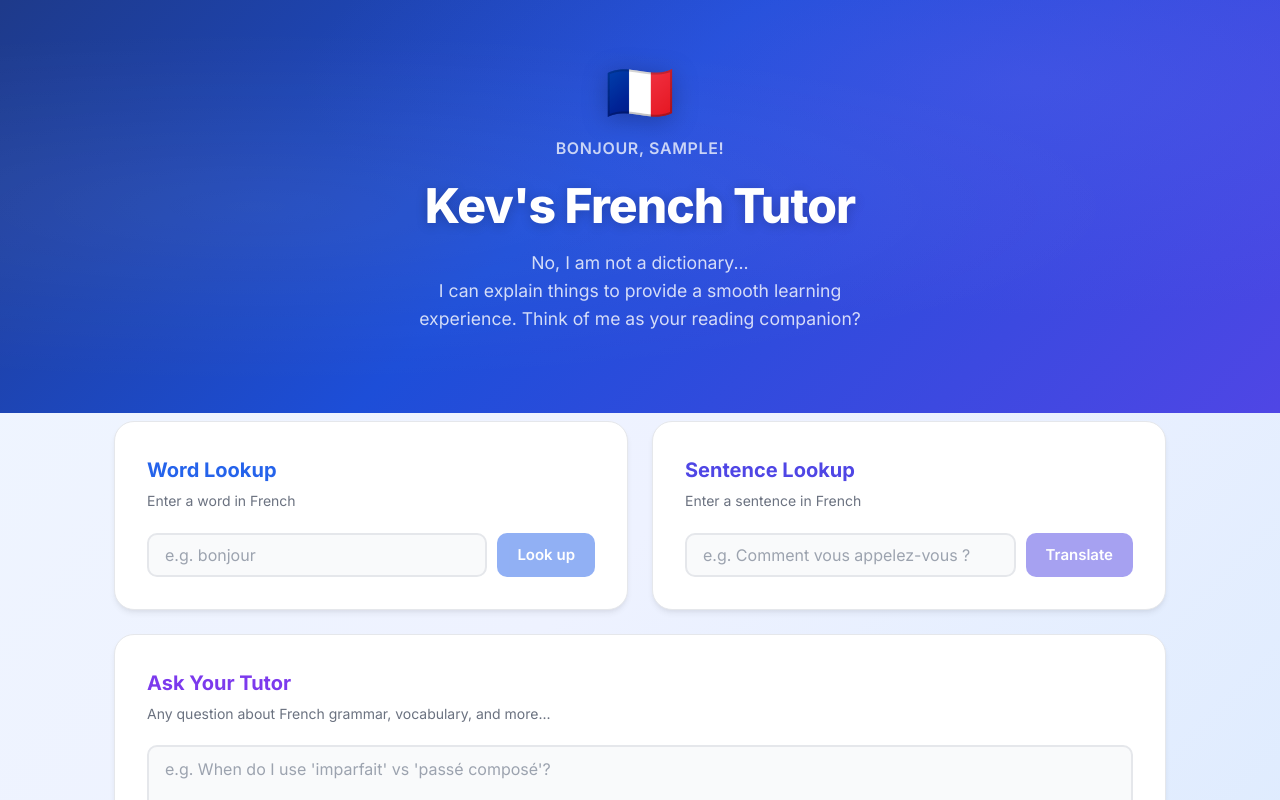
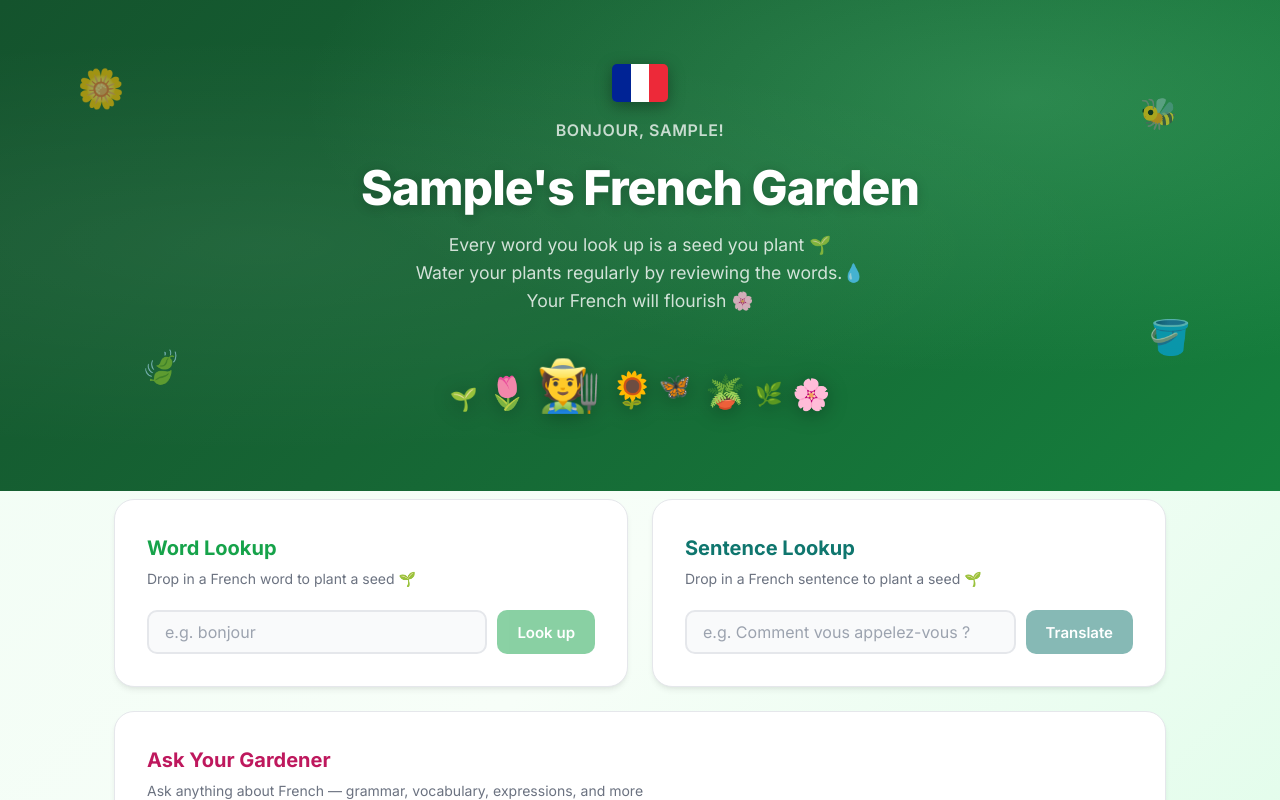
Before and after one commit to Kevinhou1219/french-tutor-frontend, a React (Vite) app: page / in a window 1280 px wide. Both pictures are taken after typing "Sample" into the empty fields and a click on the button "Sign In". Shown: the top 800 px of the page. Built offline with nearby package versions, Linux system fonts and the light colour scheme.

Commit message:
Garden theme

```diff
--- a/src/App.module.css
+++ b/src/App.module.css
@@ -6,7 +6,7 @@
 
 /* ── Hero ─────────────────────────────────────────────── */
 .hero {
-  background: linear-gradient(135deg, #1e3a8a 0%, #1d4ed8 45%, #4f46e5 100%);
+  background: linear-gradient(135deg, #14532d 0%, #166534 45%, #15803d 100%);
   padding: 4rem 1.5rem 5rem;
   position: relative;
   overflow: hidden;
@@ -18,7 +18,7 @@
   inset: 0;
   background:
     radial-gradient(ellipse at 20% 50%, rgba(255,255,255,0.06) 0%, transparent 60%),
-    radial-gradient(ellipse at 80% 20%, rgba(99,102,241,0.3) 0%, transparent 50%);
+    radial-gradient(ellipse at 80% 20%, rgba(134,239,172,0.2) 0%, transparent 50%);
   pointer-events: none;
 }
 
@@ -34,10 +34,17 @@
 }
 
 .flag {
-  font-size: 3.5rem;
-  line-height: 1;
-  filter: drop-shadow(0 4px 12px rgba(0,0,0,0.25));
+  display: flex;
+  width: 3.5rem;
+  height: 2.4rem;
+  border-radius: 5px;
+  overflow: hidden;
+  box-shadow: 0 4px 16px rgba(0,0,0,0.35);
 }
+
+.flagBlue  { flex: 1; background: #002395; }
+.flagWhite { flex: 1; background: #ffffff; }
+.flagRed   { flex: 1; background: #ed2939; }
 
 .greeting {
   font-size: 1rem;
@@ -61,6 +68,86 @@
   color: rgba(255,255,255,0.8);
   max-width: 480px;
   line-height: 1.6;
+}
+
+/* ── Scattered deco elements ─────────────────────────── */
+.deco {
+  position: absolute;
+  pointer-events: none;
+  opacity: 0.6;
+  line-height: 1;
+  z-index: 1;
+}
+
+.decoFlower {
+  top: 14%;
+  left: 6%;
+  font-size: 2.4rem;
+  animation: decoFloat 4s ease-in-out infinite;
+}
+
+.decoBee {
+  top: 20%;
+  right: 8%;
+  font-size: 1.9rem;
+  animation: decoDrift 5s ease-in-out infinite;
+}
+
+.decoLeaf {
+  bottom: 22%;
+  left: 11%;
+  font-size: 2rem;
+  animation: decoFloat 3.5s ease-in-out infinite 0.7s;
+}
+
+.decoWatering {
+  bottom: 28%;
+  right: 7%;
+  font-size: 2.1rem;
+  animation: decoFloat 4.5s ease-in-out infinite 1.2s;
+}
+
+@keyframes decoFloat {
+  0%, 100% { transform: translateY(0) rotate(0deg); }
+  50% { transform: translateY(-10px) rotate(5deg); }
+}
+
+@keyframes decoDrift {
+  0%, 100% { transform: translateX(0) translateY(0); }
+  33% { transform: translateX(10px) translateY(-7px); }
+  66% { transform: translateX(-5px) translateY(-12px); }
+}
+
+/* ── Garden scene strip ───────────────────────────────── */
+.gardenScene {
+  display: flex;
+  align-items: flex-end;
+  justify-content: center;
+  gap: 0.6rem;
+  margin-top: 1.75rem;
+  filter: drop-shadow(0 3px 10px rgba(0, 0, 0, 0.3));
+  position: relative;
+  z-index: 2;
+}
+
+.gardenScene span {
+  display: inline-block;
+  line-height: 1;
+  animation: gardenFloat 3s ease-in-out infinite;
+}
+
+.gardenScene span:nth-child(1) { font-size: 1.4rem; animation-delay: 0s; }
+.gardenScene span:nth-child(2) { font-size: 2rem;   animation-delay: 0.35s; }
+.gardenScene span:nth-child(3) { font-size: 3.2rem; animation-delay: 0.1s; }
+.gardenScene span:nth-child(4) { font-size: 2.2rem; animation-delay: 0.55s; }
+.gardenScene span:nth-child(5) { font-size: 1.6rem; animation-delay: 0.8s; animation-name: decoDrift; }
+.gardenScene span:nth-child(6) { font-size: 2rem;   animation-delay: 0.4s; }
+.gardenScene span:nth-child(7) { font-size: 1.4rem; animation-delay: 0.65s; }
+.gardenScene span:nth-child(8) { font-size: 1.9rem; animation-delay: 0.2s; }
+
+@keyframes gardenFloat {
+  0%, 100% { transform: translateY(0); }
+  50% { transform: translateY(-8px); }
 }
 
 /* ── Main ─────────────────────────────────────────────── */
@@ -88,6 +175,12 @@
     transform: translateY(-1.5rem);
     padding: 0 1rem 2rem;
   }
+
+  .deco {
+    display: none;
+  }
+
+  .gardenScene span:nth-child(3) { font-size: 2.6rem; }
 }
 
 .qaSection {
--- a/src/App.tsx
+++ b/src/App.tsx
@@ -24,13 +24,31 @@ export default function App() {
   return (
     <div className={styles.page}>
       <header className={styles.hero}>
+        <span className={`${styles.deco} ${styles.decoFlower}`} aria-hidden="true">🌼</span>
+        <span className={`${styles.deco} ${styles.decoBee}`} aria-hidden="true">🐝</span>
+        <span className={`${styles.deco} ${styles.decoLeaf}`} aria-hidden="true">🍃</span>
+        <span className={`${styles.deco} ${styles.decoWatering}`} aria-hidden="true">🪣</span>
         <div className={styles.heroInner}>
-          <div className={styles.flag} aria-hidden="true">🇫🇷</div>
+          <div className={styles.flag} aria-hidden="true">
+            <div className={styles.flagBlue} />
+            <div className={styles.flagWhite} />
+            <div className={styles.flagRed} />
+          </div>
           <p className={styles.greeting}>Bonjour, {userId}!</p>
-          <h1 className={styles.heroTitle}>Kev's French Tutor</h1>
+          <h1 className={styles.heroTitle}>{userId}'s French Garden</h1>
           <p className={styles.heroSubtitle}>
-            No, I am not a dictionary...<br />I can explain things to provide a smooth learning experience. Think of me as your reading companion?
+            Every word you look up is a seed you plant 🌱 <br/>Water your plants regularly by reviewing the words.💧 <br/>Your French will flourish 🌸
           </p>
+          <div className={styles.gardenScene} aria-hidden="true">
+            <span>🌱</span>
+            <span>🌷</span>
+            <span>🧑‍🌾</span>
+            <span>🌻</span>
+            <span>🦋</span>
+            <span>🪴</span>
+            <span>🌿</span>
+            <span>🌸</span>
+          </div>
         </div>
       </header>
 
@@ -38,19 +56,19 @@ export default function App() {
         <div className={styles.grid}>
           <LookupCard
             title="Word Lookup"
-            subtitle="Enter a word in French"
+            subtitle="Drop in a French word to plant a seed 🌱"
             placeholder="e.g. bonjour"
             buttonLabel="Look up"
-            accentColor="#2563eb"
+            accentColor="#16a34a"
             onSubmit={(word) => api.lookupWord(word, userId)}
             renderResult={(result) => <WordResultView result={result} />}
           />
           <LookupCard
             title="Sentence Lookup"
-            subtitle="Enter a sentence in French"
+            subtitle="Drop in a French sentence to plant a seed 🌱"
             placeholder="e.g. Comment vous appelez-vous ?"
             buttonLabel="Translate"
-            accentColor="#4f46e5"
+            accentColor="#0f766e"
             onSubmit={(sentence) => api.lookupSentence(sentence, userId)}
             renderResult={(result) => <SentenceResultView result={result} />}
           />
@@ -61,7 +79,7 @@ export default function App() {
       </main>
 
       <footer className={styles.footer}>
-        <p>Hey, I'm your AI French tutor who's always on call. What is your excuse to procrastinate now?</p>
+        <p>🌸 « Avez-vous vraiment besoin d'une citation célèbre pour vous convaincre qu'apprendre le français est amusant ? » — Kevin, votre jardinier linguistique🌸</p>
       </footer>
     </div>
   )
--- a/src/components/QACard.module.css
+++ b/src/components/QACard.module.css
@@ -23,7 +23,7 @@
 .title {
   font-size: 1.25rem;
   font-weight: 700;
-  color: #7c3aed;
+  color: #be185d;
 }
 
 .subtitle {
@@ -56,7 +56,7 @@
 }
 
 .textarea:focus {
-  border-color: #7c3aed;
+  border-color: #be185d;
   background: var(--white);
 }
 
@@ -71,7 +71,7 @@
 
 .button {
   padding: 0.625rem 1.25rem;
-  background: #7c3aed;
+  background: #be185d;
   color: var(--white);
   border: none;
   border-radius: 10px;
@@ -185,8 +185,8 @@
 .answer :global(code) {
   font-family: 'Menlo', 'Monaco', 'Consolas', monospace;
   font-size: 0.875em;
-  background: rgba(124, 58, 237, 0.08);
-  color: #6d28d9;
+  background: rgba(190, 24, 93, 0.08);
+  color: #9d174d;
   padding: 0.1em 0.35em;
   border-radius: 4px;
 }
--- a/src/components/QACard.tsx
+++ b/src/components/QACard.tsx
@@ -30,8 +30,8 @@ export default function QACard() {
   return (
     <div className={styles.card}>
       <div className={styles.header}>
-        <h2 className={styles.title}>Ask Your Tutor</h2>
-        <p className={styles.subtitle}>Any question about French grammar, vocabulary, and more... </p>
+        <h2 className={styles.title}>Ask Your Gardener</h2>
+        <p className={styles.subtitle}>Ask anything about French — grammar, vocabulary, expressions, and more</p>
       </div>
 
       <form className={styles.form} onSubmit={handleSubmit}>
--- a/src/components/ResultView.module.css
+++ b/src/components/ResultView.module.css
@@ -61,8 +61,8 @@
 .chip {
   display: inline-block;
   padding: 0.2rem 0.6rem;
-  background: var(--blue-100);
-  color: var(--blue-700);
+  background: var(--green-100);
+  color: var(--green-700);
   border-radius: 999px;
   font-size: 0.875rem;
   font-weight: 500;
--- a/src/components/SignIn.module.css
+++ b/src/components/SignIn.module.css
@@ -67,7 +67,7 @@
 }
 
 .input:focus {
-  border-color: var(--blue-500);
+  border-color: var(--green-600);
   background: var(--white);
 }
 
@@ -82,7 +82,7 @@
 .button {
   width: 100%;
   padding: 0.75rem;
-  background: linear-gradient(135deg, var(--blue-600) 0%, var(--indigo-600) 100%);
+  background: linear-gradient(135deg, var(--green-600) 0%, var(--green-800) 100%);
   color: var(--white);
   border: none;
   border-radius: 0.6rem;
--- a/src/components/SignIn.tsx
+++ b/src/components/SignIn.tsx
@@ -28,7 +28,7 @@ export default function SignIn({ onSignIn }: SignInProps) {
       <div className={styles.card}>
         <div className={styles.flag} aria-hidden="true">🇫🇷</div>
         <h1 className={styles.heading}>Kev's French Tutor</h1>
-        <p className={styles.sub}>Enter your user ID to get started.</p>
+        <p className={styles.sub}>Enter your name to step into your garden.</p>
 
         <form className={styles.form} onSubmit={handleSubmit}>
           <label className={styles.label} htmlFor="userId">User ID</label>
--- a/src/index.css
+++ b/src/index.css
@@ -26,15 +26,22 @@
   --gray-800: #1f2937;
   --red-100: #fee2e2;
   --red-600: #dc2626;
+  --green-50: #f0fdf4;
   --green-100: #dcfce7;
+  --green-600: #16a34a;
   --green-700: #15803d;
+  --green-800: #166534;
+  --green-900: #14532d;
+  --water-600: #0f766e;
+  --bloom-600: #be185d;
+  --bloom-700: #9d174d;
   --white: #ffffff;
 }
 
 html, body {
   min-height: 100vh;
   font-family: 'Inter', system-ui, -apple-system, sans-serif;
-  background: linear-gradient(135deg, var(--blue-50) 0%, #eef2ff 50%, var(--blue-100) 100%);
+  background: linear-gradient(135deg, var(--green-50) 0%, #f7fef8 50%, var(--green-100) 100%);
   color: var(--gray-800);
   line-height: 1.6;
 }
```
